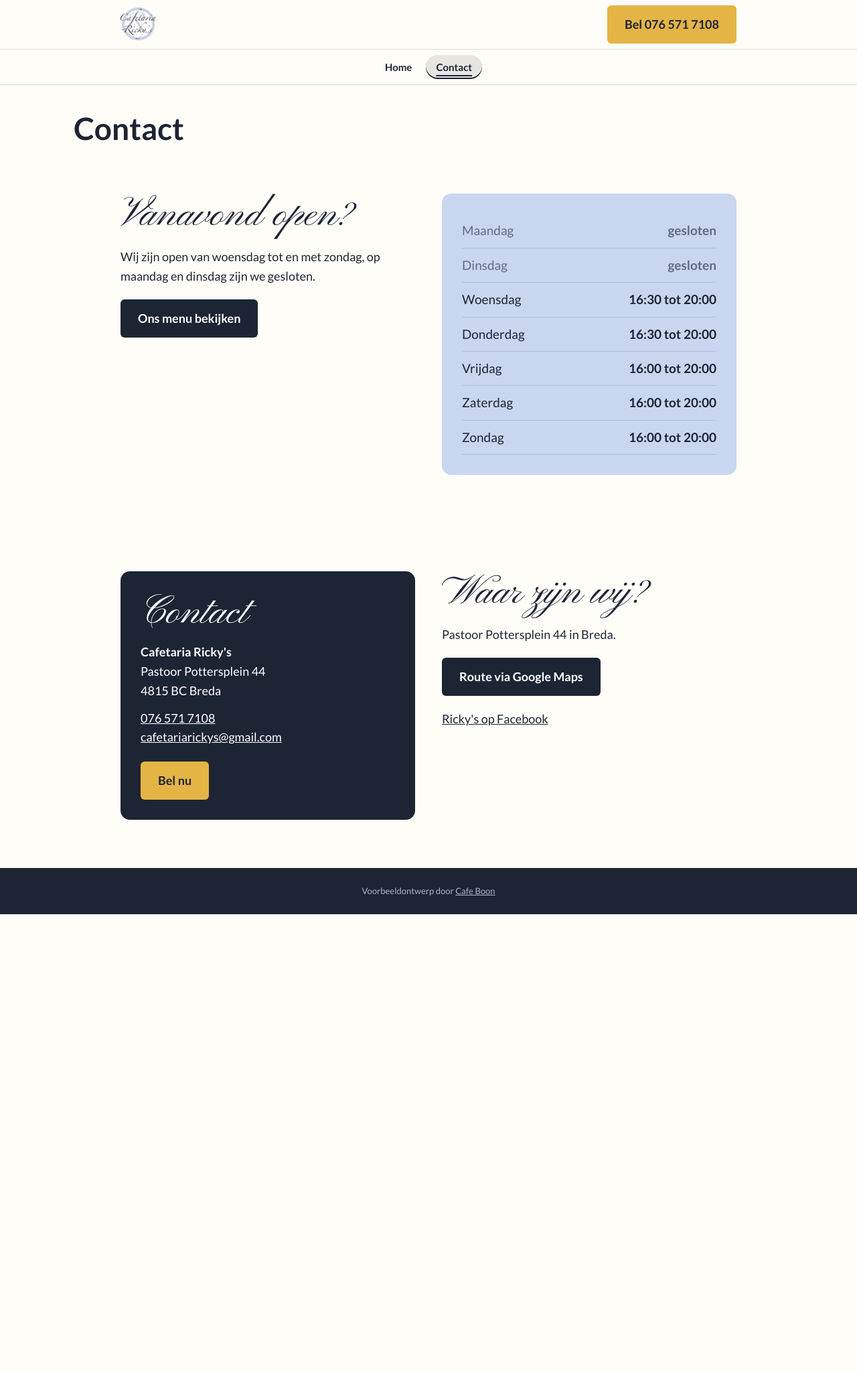
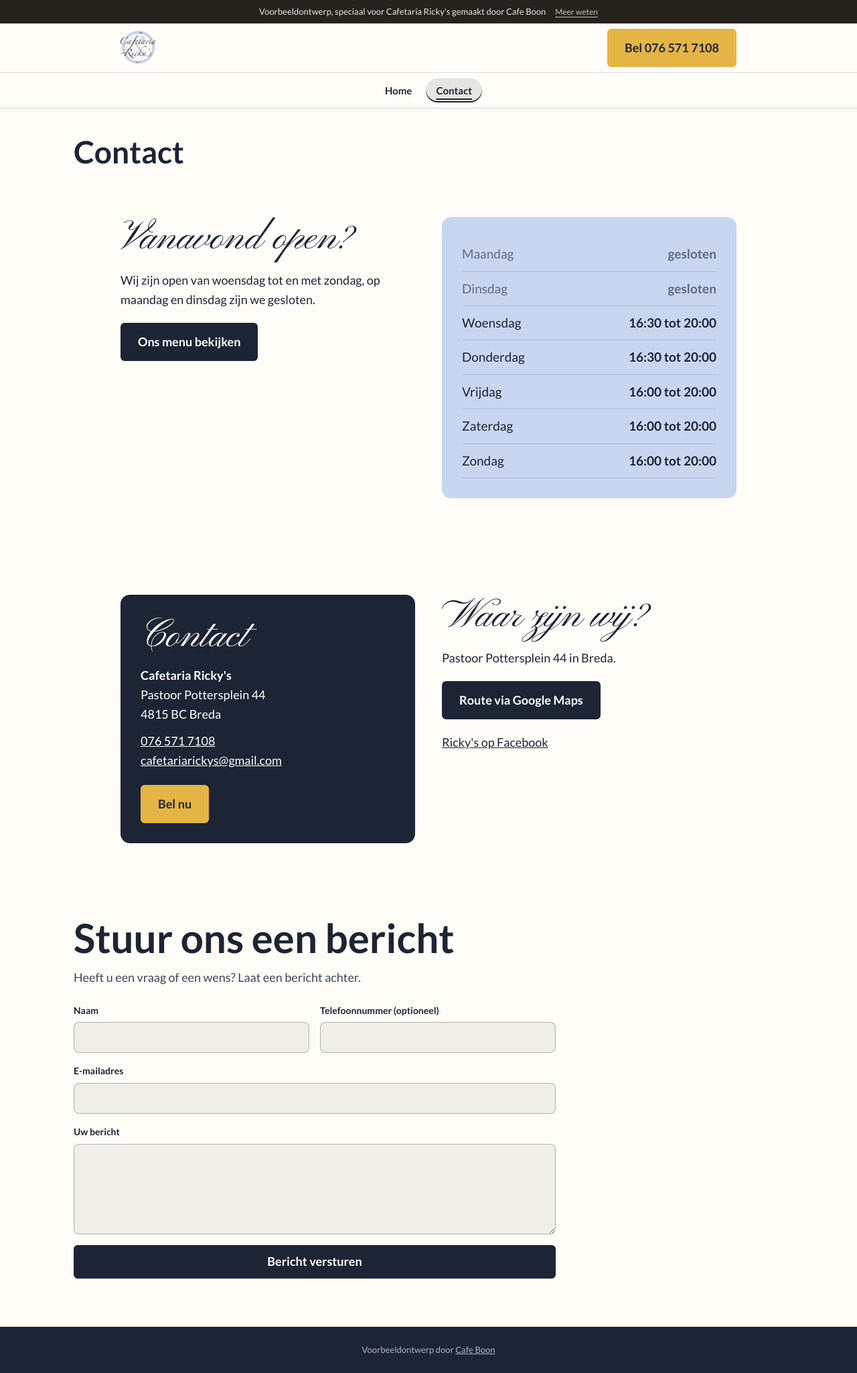
Before and after one commit to SebastiaanBoon/cafetariarickys, a plain HTML site: page contact.html in a window 1280 px wide. Shown: the whole page at 67% size. Before the commit the page ends 1365 px from the top, so only its background shows below. Drawn offline with Linux system fonts and the light colour scheme.

Commit message:
Werkende formulieren voor afspraken en aanvragen

```diff
--- a/contact.html
+++ b/contact.html
@@ -15,6 +15,7 @@
 <link rel="stylesheet" href="style.css">
 </head>
 <body>
+<div class="vb-banner" role="note"><span>Voorbeeldontwerp, speciaal voor Cafetaria Ricky's gemaakt door Cafe Boon</span><a href="https://cafeboon.com">Meer weten</a></div>
 <div class="top"><div><img alt="Cafetaria Ricky's logo" height="54" src="images/logo.png" width="54"/><a class="btn y" href="tel:+31765717108">Bel 076 571 7108</a></div></div>
 <nav aria-label="Pagina's" class="sn-bar"><a class="sn-link" href="index.html">Home</a><a aria-current="page" class="sn-link" href="contact.html">Contact</a></nav>
 <div class="sn-head"><h1>Contact</h1></div>
@@ -50,5 +51,7 @@
 <p style="margin-top:20px"><a href="https://www.facebook.com/Cafetaria-Rickys-172345916211948/">Ricky's op Facebook</a></p>
 </div>
 </div></section>
+<section class="sn-formsec" id="formulier"><div class="sn-formwrap"><h2>Stuur ons een bericht</h2><p class="sn-lead">Heeft u een vraag of een wens? Laat een bericht achter.</p><form class="sn-form" id="sn-form"><div class="sn-field"><label for="naam">Naam</label><input id="naam" name="naam" type="text" required autocomplete="name"></div><div class="sn-field"><label for="tel">Telefoonnummer (optioneel)</label><input id="tel" name="tel" type="tel" autocomplete="tel"></div><div class="sn-field full"><label for="email">E-mailadres</label><input id="email" name="email" type="email" required autocomplete="email"></div><div class="sn-field full"><label for="opm">Uw bericht</label><textarea id="opm" name="opm" rows="5" required></textarea></div><div class="sn-field full"><button class="btn" type="submit">Bericht versturen</button></div></form></div></section>
+<script>(function(){var f=document.getElementById('sn-form');if(!f)return;f.addEventListener('submit',function(e){e.preventDefault();if(!f.checkValidity()){f.reportValidity();return;}var d=document.createElement('div');d.className='sn-done';d.setAttribute('role','status');d.tabIndex=-1;d.innerHTML='<h2>Bedankt voor uw bericht</h2><p>Dit is een voorbeeldwebsite van Cafe Boon. Uw bericht is daarom niet verstuurd. Neem voor een echt antwoord contact op via <a href="tel:+31765717108">076 571 7108</a>.</p>';f.parentNode.replaceChild(d,f);d.focus();});})();</script>
 <footer>Voorbeeldontwerp door <a href="https://cafeboon.com">Cafe Boon</a></footer>
 </body></html>
--- a/style.css
+++ b/style.css
@@ -43,3 +43,31 @@ nav a[aria-current="page"]:not(.cta):not(.btn):not(.call){text-decoration:underl
 .sn-card span{display:block;opacity:.8;font-size:.95em;line-height:1.4}
 .sn-card:hover,.sn-card:focus-visible{border-color:currentColor}
 /* sitenav:end */
+/* voorbeeld-formulier:start */
+@layer sn{.sn-form button.btn{border:0;font:inherit;cursor:pointer;line-height:1.2}}
+.sn-formsec{padding:36px 0 72px}
+.sn-formwrap{max-width:1100px;margin:0 auto;padding:0 20px;box-sizing:border-box}
+.sn-formwrap>h2{margin:0 0 12px}
+.sn-formwrap>.sn-lead,.sn-formwrap>.sn-form,.sn-formwrap>.sn-done{max-width:720px}
+.sn-formwrap .sn-lead{margin:0 0 24px;opacity:.85}
+.sn-form{display:grid;grid-template-columns:1fr 1fr;gap:16px}
+.sn-field{display:flex;flex-direction:column;gap:6px;min-width:0;text-align:left}
+.sn-field.full{grid-column:1/-1}
+.sn-field label{font-size:14px;font-weight:600}
+.sn-field input,.sn-field select,.sn-field textarea{font:inherit;font-size:16px;line-height:1.4;color:inherit;background:rgba(128,128,128,.12);border:1px solid rgba(128,128,128,.55);border-radius:8px;padding:11px 12px;width:100%;box-sizing:border-box;min-width:0;max-width:100%;-webkit-appearance:none;appearance:none}
+.sn-field select{background-image:linear-gradient(45deg,transparent 50%,currentColor 50%),linear-gradient(135deg,currentColor 50%,transparent 50%);background-position:calc(100% - 20px) 50%,calc(100% - 15px) 50%;background-size:5px 5px;background-repeat:no-repeat;padding-right:38px}
+.sn-field select option{color:#111;background:#fff}
+.sn-field textarea{resize:vertical}
+.sn-field input:focus,.sn-field select:focus,.sn-field textarea:focus{outline:2px solid currentColor;outline-offset:1px}
+.sn-done{padding:28px;border:1px solid rgba(128,128,128,.55);border-radius:12px;background:rgba(128,128,128,.1)}
+.sn-done h2{margin:0 0 10px}
+.sn-done p{margin:0}
+.sn-done a{text-decoration:underline;text-underline-offset:3px;font-weight:600}
+.sn-formlink{padding:0 0 56px}
+@media(max-width:640px){.sn-form{grid-template-columns:1fr}.sn-formsec{padding:24px 0 56px}}
+/* voorbeeld-formulier:end */
+/* voorbeeldbanner:start */
+.vb-banner{display:flex;flex-wrap:wrap;justify-content:center;align-items:baseline;gap:2px 14px;padding:8px 16px;background:#26231f;color:#e9e6df;font-size:13px;line-height:1.45;letter-spacing:0;text-transform:none;font-weight:400;text-align:center;position:relative;z-index:1000}
+.vb-banner a{color:inherit;opacity:.8;text-decoration:underline;text-underline-offset:3px;font-size:12px;font-weight:400;white-space:nowrap;letter-spacing:0;text-transform:none}
+.vb-banner a:hover{opacity:1}
+/* voorbeeldbanner:end */
```
Also changed, not shown: binnenkort.html (+1 -0 lines), index.html (+1 -0 lines).
